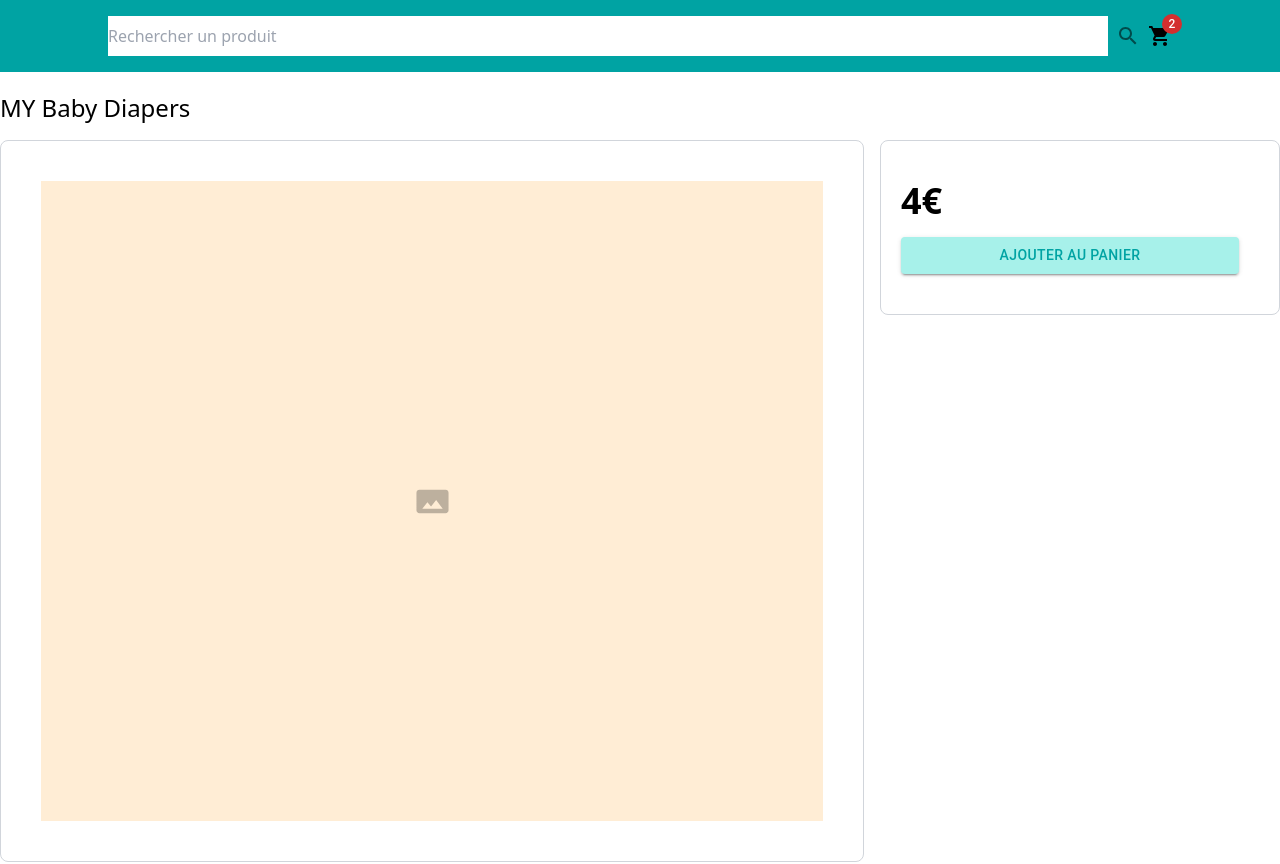
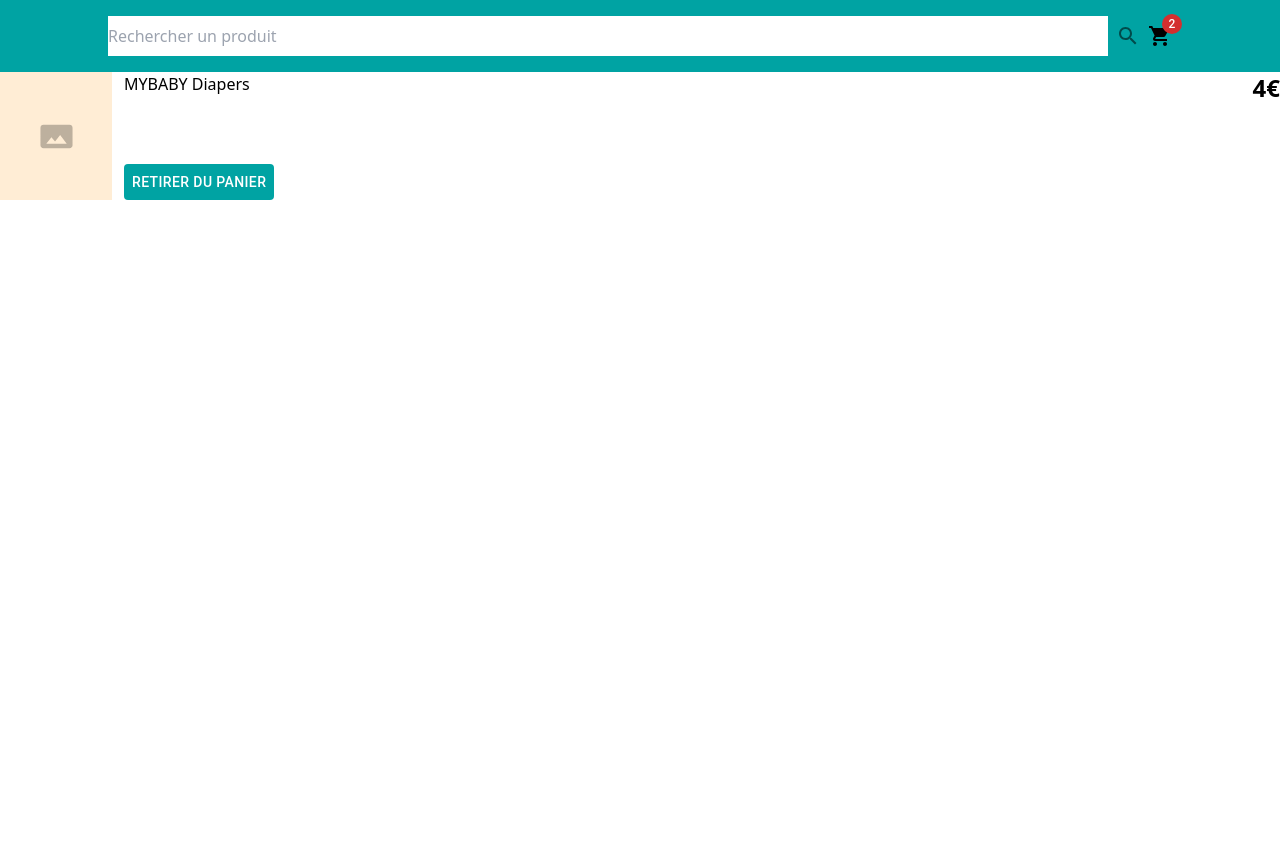
Before and after one commit to Fatou-hub/vite-front-ecommerce, a React (Vite) app: page / in a window 1280 px wide. Shown: the top 864 px of the page. After the commit the page ends 800 px from the top, so only its background shows below. Built offline with nearby package versions, Linux system fonts and the light colour scheme.

Commit message:
feat(list-cart-products): cart page with list of product selected

```diff
--- a/src/App.tsx
+++ b/src/App.tsx
@@ -2,6 +2,8 @@ import type { ProducItemData } from "./features/product/list-products/types";
 import Header from "./common/layout/Header";
 import Product from "./features/product/display-product/ui/Product/Product";
 import type { ProductData } from "./features/product/display-product/types";
+import CartProductTem from "./features/cart/list-cart-products/ui/CartProductItem";
+import { cartProductItemData } from "./features/cart/list-cart-products/types";
 
 
 
@@ -35,22 +37,30 @@ function App() {
 
 
   const product: ProductData = {
-    name: "MY Baby Diapers",
-    picture:"",
+    name: "MYBABY Diapers",
+    picture: "",
     price: 4,
-    description:"These diapers are made for babies from 0 to 6 months. It offers soft and toxic free components for the safety of your baby butt. Our MYBABY diapers respects the sensitiveness of a baby skin especially the down area after doing the duty. Yes there are NO : WITHOUT LOTION, PERFUME, PETROLATUM; TCF cellulose pulp from responsibly managed FSC® certified forests and other controlled sources; Backsheet sails maintenance and acquisition-receiver",
+    description: "These diapers are made for babies from 0 to 6 months. It offers soft and toxic free components for the safety of your baby butt. Our MYBABY diapers respects the sensitiveness of a baby skin especially the down area after doing the duty. Yes there are NO : WITHOUT LOTION, PERFUME, PETROLATUM; TCF cellulose pulp from responsibly managed FSC® certified forests and other controlled sources; Backsheet sails maintenance and acquisition-receiver",
   }
 
-const addToCart = (): void =>{
+  const addToCart = (): void => {
     console.log('Add to cart');
+  }
+
+  const cartProduct : Omit<cartProductItemData, 'id'> = {
+    name: 'MYBABY Diapers ',
+    picture: '',
+    price: 4,
+  }
+
+  const removeFromCart = () : void => {
+    console.log('Remove from cart');
   }
 
   return (
     <>
       <Header onSubmit={onSubmit} cartCount={cartCount} />
-      <div className="mt-5">
-      <Product product={product} addToCart={addToCart} />
-      </div>
+      <CartProductTem cartProduct={cartProduct} removeFromCart={removeFromCart} />
     </>
 
   );
--- a/src/common/design-system/Button/Button.tsx
+++ b/src/common/design-system/Button/Button.tsx
@@ -22,7 +22,7 @@ const Button = ({ children, variant = 'text', type = 'button', disabled = false,
             onClick={onClick}
             sx={{
                 backgroundColor: color, // Custom background color
-                color: '#00a3a3', // You can adjust the text color here as well
+                color: 'white', // You can adjust the text color here as well
                 '&:hover': {
                     backgroundColor: `${color}99`, // Lighter color on hover
                 },
--- /dev/null
+++ b/src/features/cart/list-cart-products/types/index.ts
@@ -0,0 +1,6 @@
+export interface cartProductItemData {
+    id:string;
+    name: string;
+    picture: string;
+    price:number;
+}
--- /dev/null
+++ b/src/features/cart/list-cart-products/ui/CartProductItem/CartProductItem.tsx
@@ -0,0 +1,52 @@
+import type { ReactElement } from "react";
+import { Panorama } from "@mui/icons-material";
+import classNames from "classnames";
+import type { cartProductItemData } from "../../types";
+import RemoveCartButton from "../../../remove-cart-product/ui/RemoveCartButton";
+
+
+type Props = {
+    cartProduct:Omit<cartProductItemData, 'id'>;
+    removeFromCart : () => void;
+}
+
+const CartProductTem = ({cartProduct:{ name, picture, price }, removeFromCart }:
+    Props): ReactElement =>{
+        return(
+            <div className="flex gap-3 w-full">
+                <div className="w-28 h-32 shrink-0">
+                    {picture && (
+                        <img
+                        className="w-full h-full object-contain"
+                        src={picture}
+                        alt={name}
+                        />
+                    )}
+                    {!picture && (
+                        <div className={classNames(
+                            'flex',
+                            'items-center justify-center',
+                            'w-full h-full',
+                            'bg-orange-100',
+                        )}
+                        >
+                            <Panorama fontSize='large' color='disabled'/>
+                        </div>
+                    )}
+
+                </div>
+                <div className="w-full flex flex-col justify-between">
+                <div className="lg:flex lg:justify-between w-full">
+                    <h2>{name}</h2>
+                    <p className="text-2xl font-bold">{price}€</p>
+                </div>
+                <div className="w-fit">
+                    <RemoveCartButton removeFromCart={removeFromCart}/>
+                </div>
+                </div>
+
+            </div>
+        )
+    }
+
+    export default CartProductTem;
--- /dev/null
+++ b/src/features/cart/list-cart-products/ui/CartProductItem/index.tsx
@@ -0,0 +1 @@
+export { default } from './CartProductItem';
```
Lines whose indentation alone changed are shown as unchanged.
